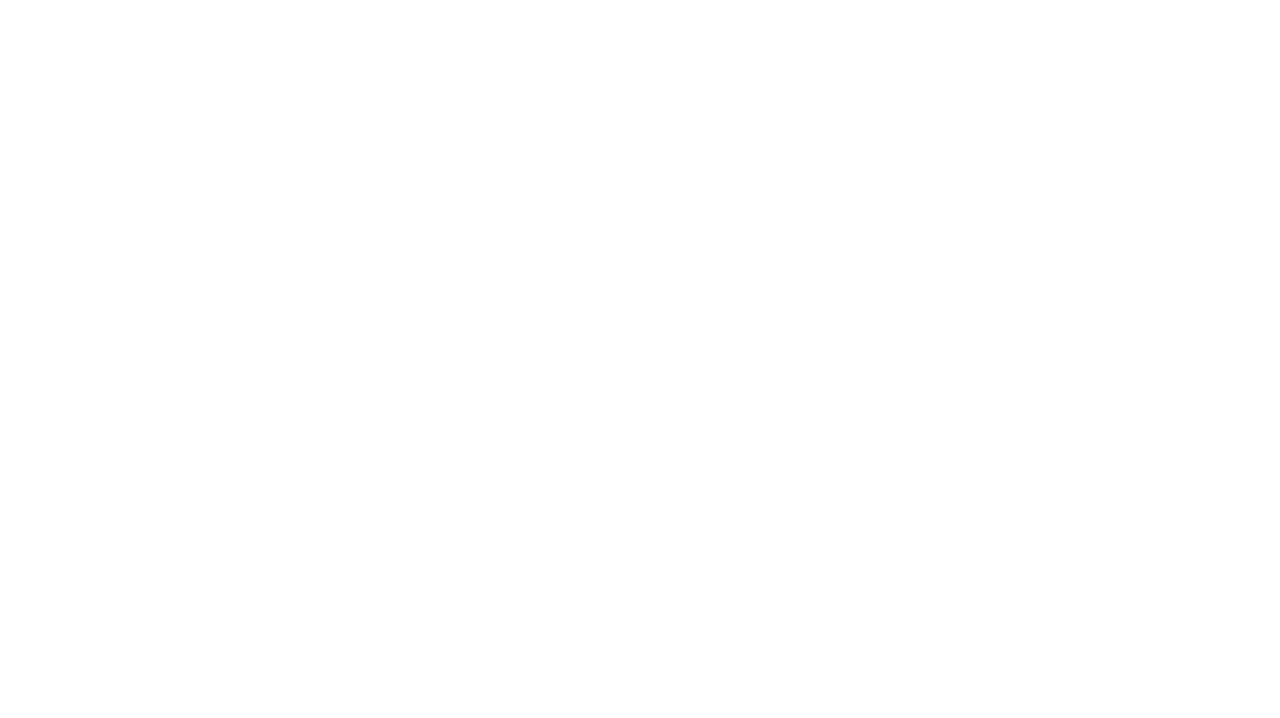
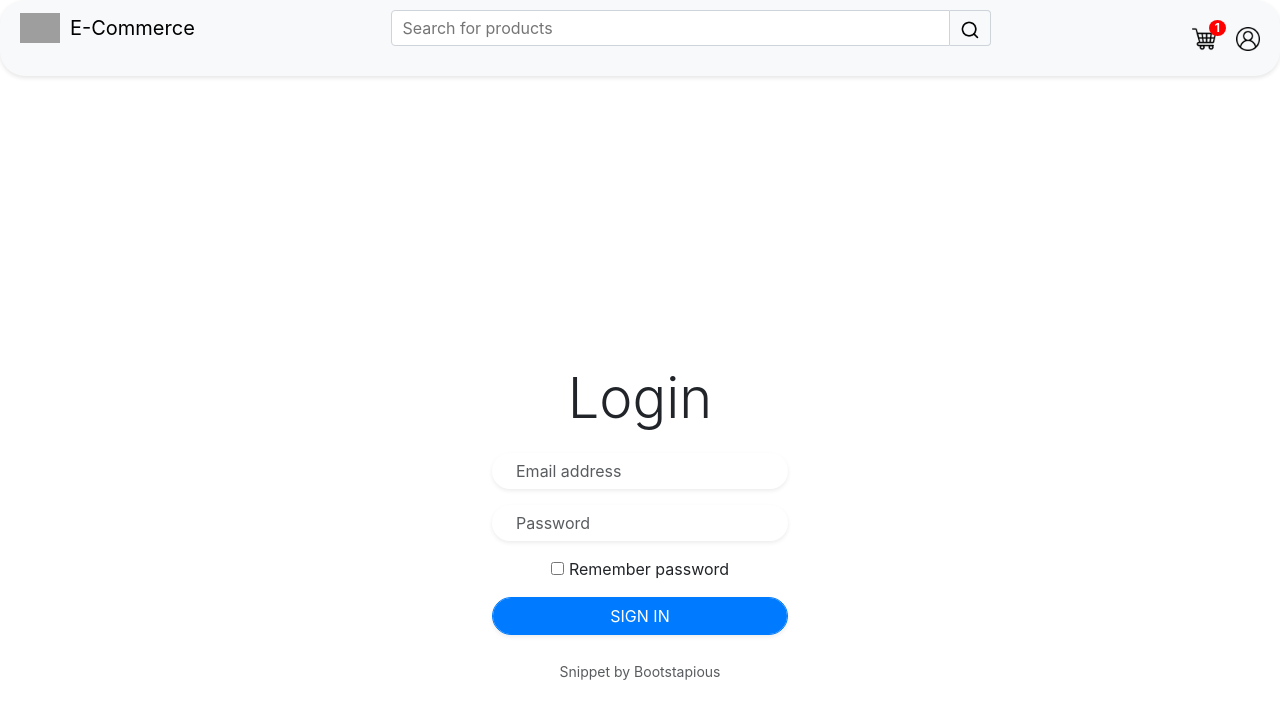
Before and after one commit to up210612/ECommerce-UPA, a React (Create React App) app in the folder frontend/: page /login in a window 1280 px wide. Before the commit this address had no page. Shown: the top 718 px of the page. Built offline with nearby package versions, Linux system fonts and the light colour scheme; grey boxes are pictures that could not be loaded.

Commit message:
creation of login components and styles

```diff
--- /dev/null
+++ b/frontend/src/components/Login/Index.js
@@ -0,0 +1,2 @@
+import Login from './Login';
+export default Login;
--- /dev/null
+++ b/frontend/src/components/Login/Login.css
@@ -0,0 +1,95 @@
+/* Asegúrate de que estos estilos sean específicos para la página de login */
+.login-container {
+    display: flex;
+    justify-content: center;
+    align-items: center;
+    min-height: 100vh; /* Asegúrate de que ocupe toda la altura de la ventana */
+    padding: 0 20px;
+  }
+
+  .login {
+    display: flex;
+    flex-direction: column;
+    justify-content: center;
+    align-items: center;
+    width: 100%;
+    max-width: 500px; /* Ajusta el ancho máximo del contenedor según lo desees */
+  }
+
+  .logo {
+    display: flex;
+    align-items: center;
+    margin-bottom: 20px; /* Ajusta el margen según sea necesario */
+  }
+
+  .logo img {
+    height: 30px;
+    margin-right: 10px;
+  }
+
+  .search {
+    display: flex;
+    align-items: center;
+    margin-bottom: 20px; /* Ajusta el margen según sea necesario */
+  }
+
+  .search input {
+    padding: 5px 10px;
+    border: 1px solid #ced4da;
+    border-radius: 4px 0 0 4px;
+    outline: none;
+  }
+
+  .search button {
+    background-color: transparent;
+    border: 1px solid #ced4da;
+    border-left: none;
+    border-radius: 0 4px 4px 0;
+    padding: 5px 10px;
+    cursor: pointer;
+  }
+
+  .search button img {
+    height: 20px;
+  }
+
+  .login-form {
+    display: flex;
+    flex-direction: column;
+    align-items: center;
+    width: 100%;
+  }
+
+  .login-form h2 {
+    margin-bottom: 20px; /* Ajusta el margen según sea necesario */
+  }
+
+  .form-group input {
+    width: 100%;
+  }
+
+  .btn-primary {
+    background-color: #007bff;
+    border-color: #007bff;
+  }
+
+  .btn-primary:hover {
+    background-color: #0056b3;
+    border-color: #0056b3;
+  }
+
+  .rounded-pill {
+    border-radius: 50rem !important;
+  }
+
+  .custom-control-label {
+    margin-left: 5px;
+  }
+.form-center {
+    justify-content: center;
+  align-items: center; /* Centra el texto y los elementos en el formulario */
+}
+
+.text-center {
+    text-align: center; /* Centra el contenido dentro del contenedor */
+}
--- /dev/null
+++ b/frontend/src/components/Login/Login.js
@@ -0,0 +1,69 @@
+import React from "react";
+import { useLocation } from "react-router-dom";
+import "./Login.css"; // Asegúrate de que este archivo esté correctamente importado
+import Navbar from "../Navbar/Navbar";
+
+export default function Login() {
+  const location = useLocation();
+  const isLoginPage = location.pathname === "/login";
+
+  return (
+    <div>
+      <Navbar />
+      <div className={`login-container ${isLoginPage ? "login-page" : ""}`}>
+        <div className="login">
+          {!isLoginPage && (
+            <div className="search">
+              <input type="text" placeholder="Search for products" />
+              <button type="submit">
+                <img src="/search.png" alt="Search" />
+              </button>
+            </div>
+          )}
+          <div className="login-form">
+            <h2 className="display-4">Login</h2>
+            <form>
+              <div className="form-group mb-3">
+                <input
+                  id="inputEmail"
+                  type="email"
+                  placeholder="Email address"
+                  required
+                  className="form-control rounded-pill border-0 shadow-sm px-4"
+                />
+              </div>
+              <div className="form-group mb-3">
+                <input
+                  id="inputPassword"
+                  type="password"
+                  placeholder="Password"
+                  required
+                  className="form-control rounded-pill border-0 shadow-sm px-4 text-primary"
+                />
+              </div>
+              <div className="custom-control custom-checkbox mb-3 text-center">
+                <input
+                  id="customCheck1"
+                  type="checkbox"
+                  className="custom-control-input"
+                />
+                <label htmlFor="customCheck1" className="custom-control-label text-center">
+                  Remember password
+                </label>
+              </div>
+              <button
+                type="submit"
+                className="btn btn-primary btn-block text-uppercase mb-2 rounded-pill shadow-sm form-control"
+              >
+                Sign in
+              </button>
+            </form>
+            <div className="text-center mt-3 text-center">
+              <small className="text-muted">Snippet by Bootstapious</small>
+            </div>
+          </div>
+        </div>
+      </div>
+    </div>
+  );
+}
--- a/frontend/src/components/Main/Main.js
+++ b/frontend/src/components/Main/Main.js
@@ -2,9 +2,9 @@ import React from 'react';
 import {BrowserRouter, Routes, Route} from 'react-router-dom';
 import Checkout from '../Checkout/Checkout';
 import Home from '../Home/Home';
-import ProductEx from '../Product/Product';
 import ProductPage from '../ProductPage/ProductPage';
 import Cart from '../Cart/Cart';
+import Login from '../Login/Login';
 // import Home from '../Home/Home';  Se importa el componente
 
 const Main = () => {
@@ -16,6 +16,7 @@ const Main = () => {
         <Route path="/checkout" element={<Checkout/>}></Route>
         <Route path="/productPage" element={<ProductPage/>}></Route>
         <Route path="/cart" element={<Cart/>}></Route>
+        <Route path="/login" element={<Login/>}></Route>
 
       </Routes>
     </BrowserRouter>
```
Also changed, not shown: frontend/public/login.svg (added), frontend/public/login2.svg (added).
